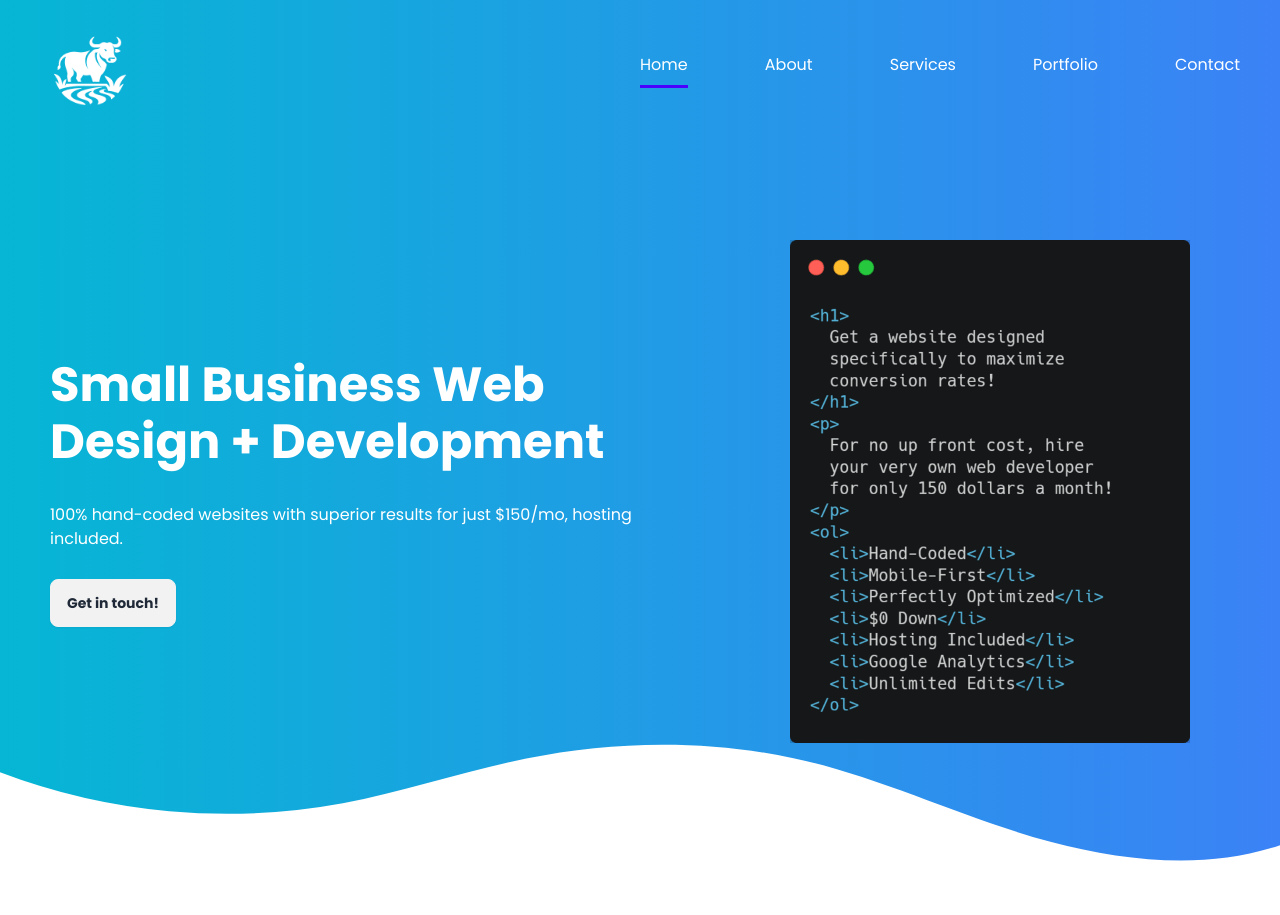
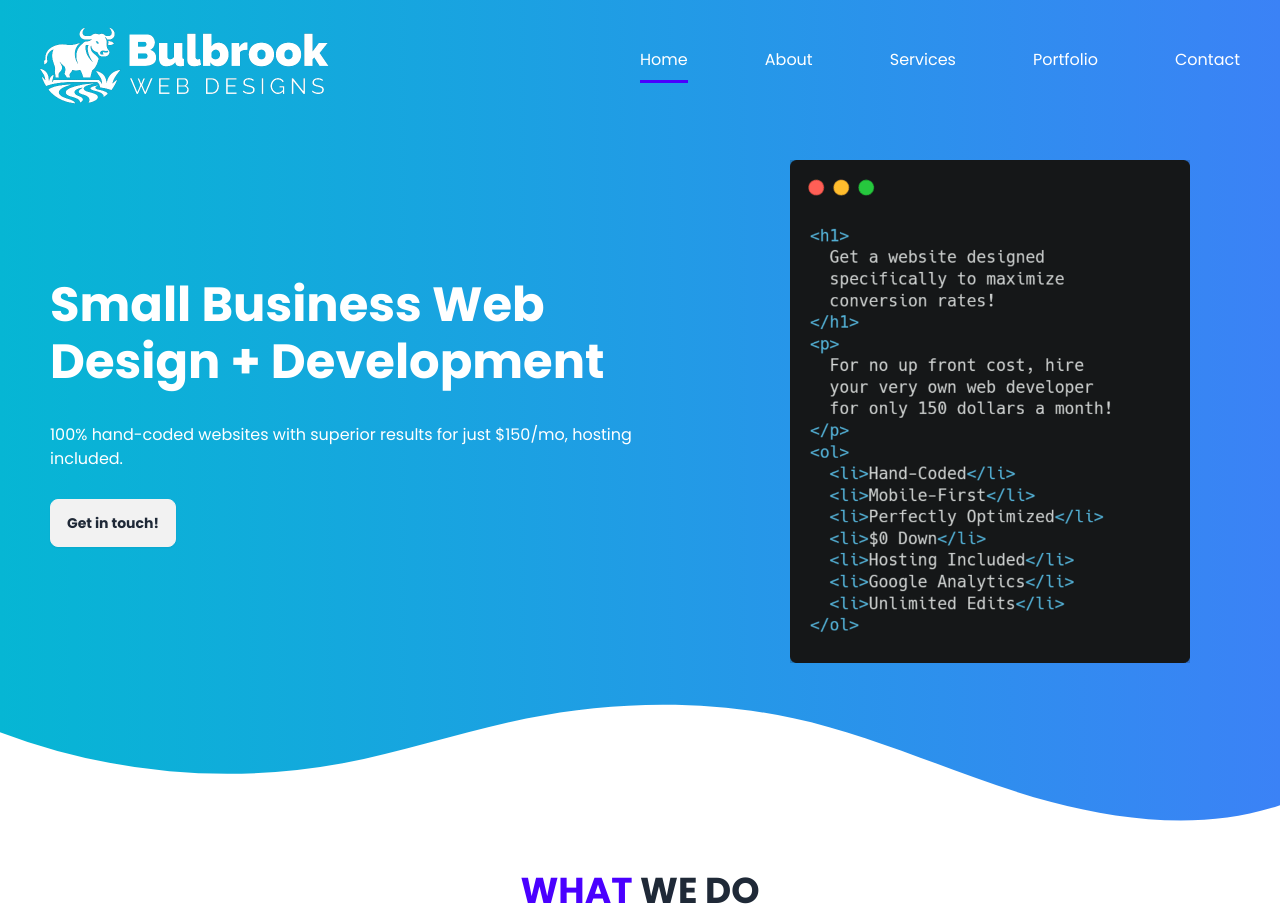
Before and after one commit to Jax-Hax/portfolio, a SvelteKit app: page / in a window 1280 px wide. Shown: the top 915 px of the page. Built offline with nearby package versions, Linux system fonts and the light colour scheme.

Commit message:
added header logo thingy

```diff
--- a/src/routes/Header.svelte
+++ b/src/routes/Header.svelte
@@ -18,7 +18,7 @@
 		<div class="flex lg:flex-1">
 			<a href="/" class="-m-1.5 p-1.5">
 				<span class="sr-only">Bulbrook Web Designs</span>
-				<Picture mobileSrc="favicon.png" width="100" alt="logo" />
+				<Picture mobileSrc="logo-with-text.png" width="290" alt="logo" />
 			</a>
 		</div>
 		<div class="flex lg:hidden">
--- a/src/routes/Hero.svelte
+++ b/src/routes/Hero.svelte
@@ -3,7 +3,7 @@
 </script>
 
 <div class="bg-gradient-to-r from-cyan-500 to-blue-500 dark:from-blue-700 dark:to-blue-900 text-white">
-	<div class="flex flex-col md:flex-row pt-60 xl:-ml-10 items-center justify-around gap-5 px-10 m-auto">
+	<div class="flex flex-col md:flex-row pt-40 xl:-ml-10 items-center justify-around gap-5 px-10 m-auto">
 		<div class="md:w-1/2">
 			<h1 class="font-bold text-5xl leading-[1.2] mb-8">Small Business Web Design + Development</h1>
 			<p class="mb-7">
@@ -13,7 +13,7 @@
 		</div>
 		<Picture mobileSrc="carbon.png" width="400" scale={true} alt="hero" lazyLoaded={false} />
 	</div>
-	<div class="w-full">
+	<div class="w-full pt-10">
 		<svg
 			data-name="Layer 1"
 			xmlns="http://www.w3.org/2000/svg"
```
Also changed, not shown: static/favicon-dark.png (deleted), static/logo-with-text.png (added).
